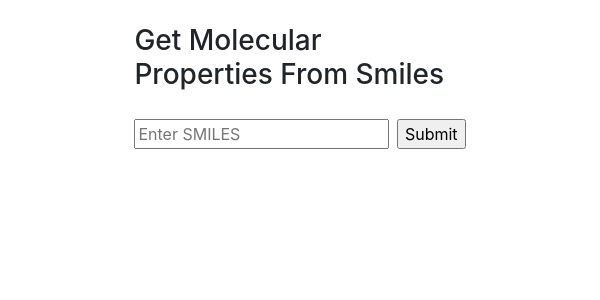
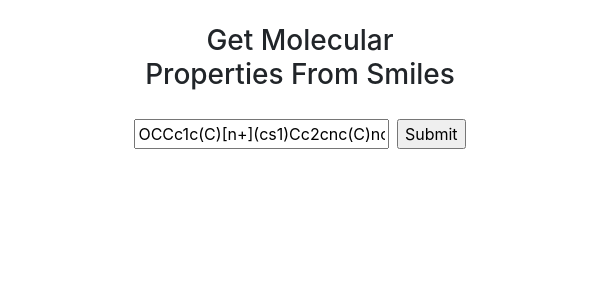
Before and after one commit to CFox04/molecular-properties, a Flask app: page / in a window 600 px wide. Shown: the top 300 px of the page. Run offline with Flask 2, Linux system fonts and the light colour scheme.

Commit message:
Add default value

```diff
--- a/static/style.css
+++ b/static/style.css
@@ -8,19 +8,6 @@ body {
     flex-direction: column;
     justify-content: center;
     align-items: center;
-}
-
-
-@media screen and (max-width: 600px) {
-    main {
-        width: 100%;
-    }
-}
-
-@media screen and (min-width: 600px) {
-    main {
-        width: 60%;
-    }
 }
 
 form {
@@ -37,6 +24,21 @@ form input[type="text"] {
 
 form input[type="submit"] {
     margin-left: 0.5em;
+}
+
+@media screen and (max-width: 600px) {
+    main {
+        width: 100%;
+    }
+    h3 {
+        text-align: center;
+    }
+}
+
+@media screen and (min-width: 600px) {
+    main {
+        width: 60%;
+    }
 }
 
 .hidden {
--- a/templates/index.html
+++ b/templates/index.html
@@ -16,7 +16,7 @@
         <h3 id="title">Get Molecular Properties From Smiles</h3>
         <div class="form-wrapper">
             <form id="smiles-form">
-                <input type="text" placeholder="Enter SMILES" name="smiles">
+                <input type="text" placeholder="Enter SMILES" value="OCCc1c(C)[n+](cs1)Cc2cnc(C)nc2N" name="smiles">
                 <input type="submit"value="Submit">
             </form>
             <small id="error-message"></small>
```
